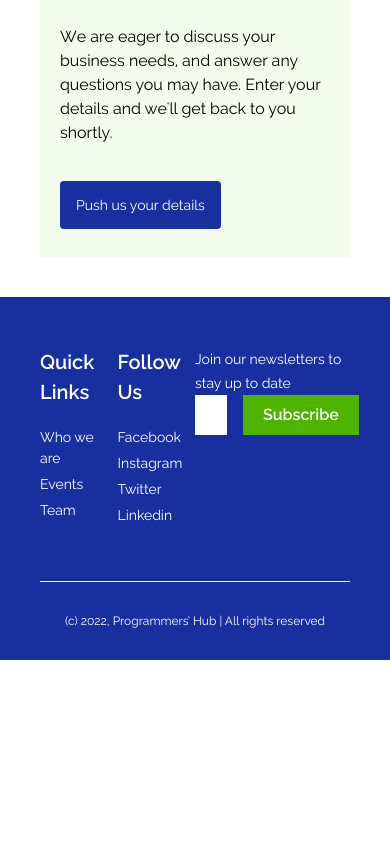
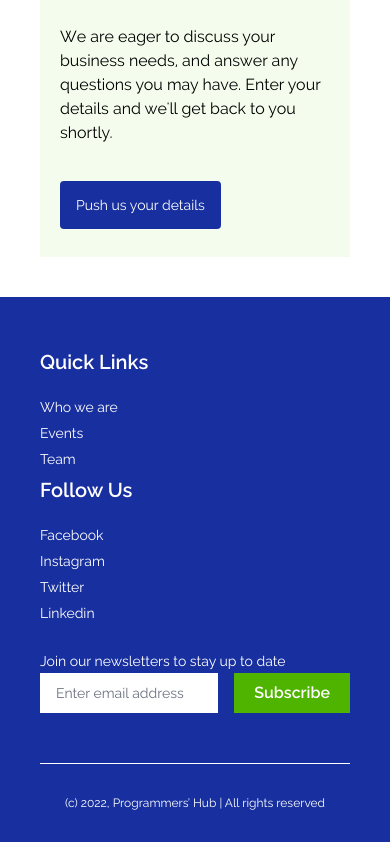
Before and after one commit to techacephub/website, a Nuxt app: page / in a window 390 px wide. Shown: the part 5688-6530 px from the top of the page. Before the commit the page ends 6348 px from the top, so only its background shows below. Built offline with nearby package versions, Linux system fonts and the light colour scheme.

Commit message:
code refactoring

```diff
--- a/components/Footer.vue
+++ b/components/Footer.vue
@@ -1,7 +1,7 @@
 <template>
     <div class="bg-[#18309F] px-10">
-        <div class="container mx-auto pt-[50px] py-[20px] flex">
-            <div class="w-[25%]">
+        <div class="container mx-auto pt-[50px] py-[20px] flex flex-col md:flex-row">
+            <div class="w-full md:w-[25%]">
                 <h4 class="text-white mb-[20px] font-semibold text-[20px]">Quick Links</h4>
                 <ul class="text-white text-[14px]">
                     <li class="mb-[5px]">
@@ -16,7 +16,7 @@
                 </ul>
             </div>
 
-            <div class="w-[25%]">
+            <div class="w-full md:w-[25%]">
                 <h4 class="text-white mb-[20px] font-semibold text-[20px]">Follow Us</h4>
                 <ul class="text-white text-[14px]">
                     <li class="mb-[5px]">
@@ -34,7 +34,7 @@
                 </ul>
             </div>
 
-            <div class="w-[50%]">
+            <div class="w-full md:w-[50%] mt-[20px] md:mt-[0]">
                 <label class="text-white text-[14px]" for="">Join our newsletters to stay up to date</label>
                 <div class="flex gap-4">
                     <input
```
